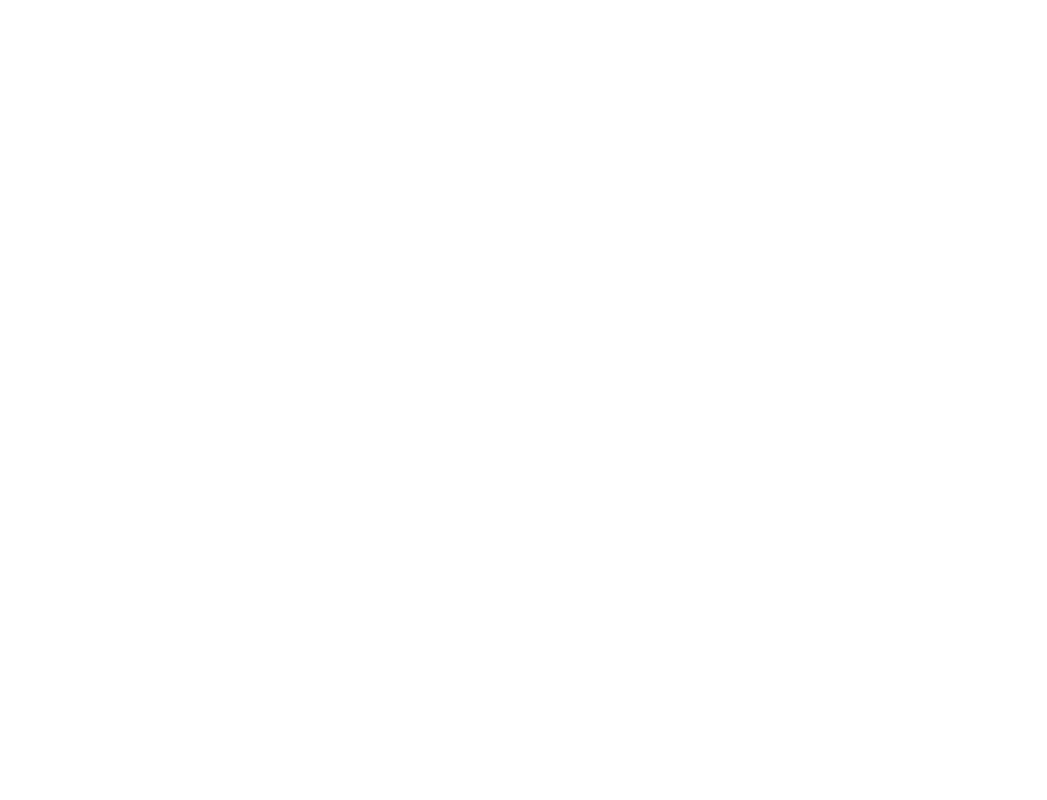
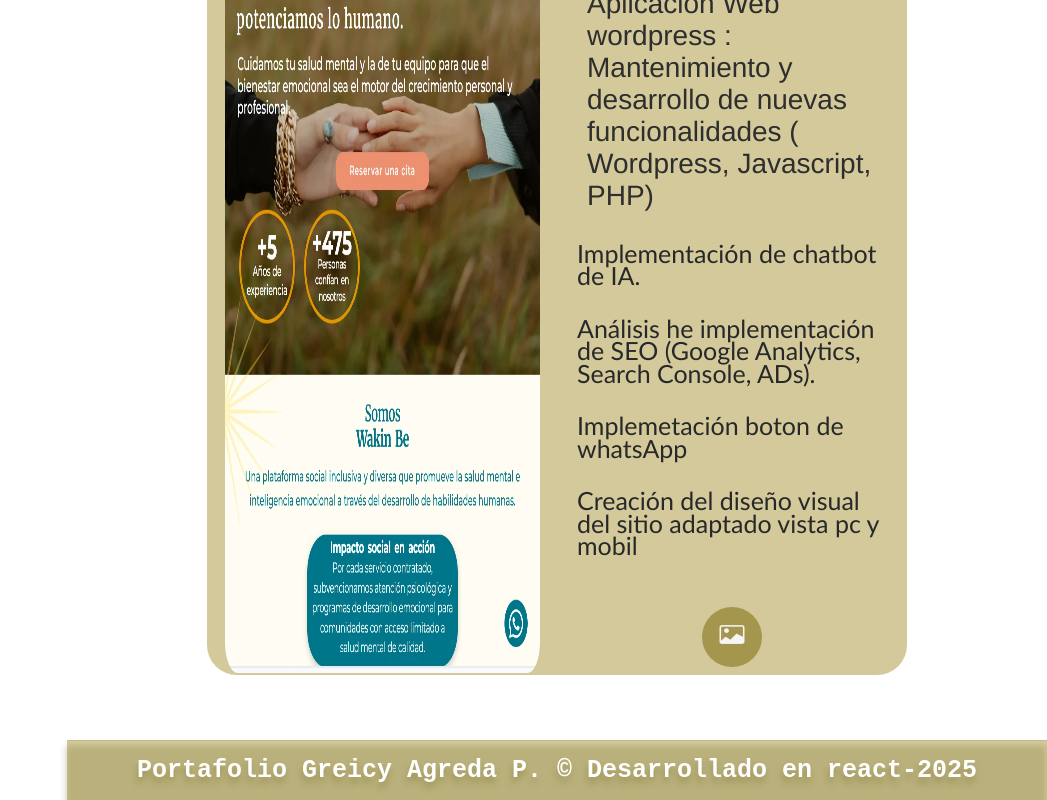
Before and after one commit to greis093/portafolio-cv, a React (Vite) app: page /portafolio in a window 1280 px wide. Shown: the part 2421-3221 px from the top of the page, without its empty margins (233-1280 px from the left). Before the commit the page ends 2366 px from the top, so only its background shows below. Built offline with nearby package versions, Linux system fonts and the light colour scheme; a web font is replaced by a local one.

Commit message:
actualizar wakinbe

```diff
--- a/src/components/contacto/Datos_portafolio.jsx
+++ b/src/components/contacto/Datos_portafolio.jsx
@@ -74,6 +74,27 @@ const Datos_portafolio = () => {
             </div>
       </div>
 
+      <div className="portafolio__values">
+            <div className="portafolio__values__foto">
+              <img src="/imgs/wakinbe.webp" alt="foto" className='portafolio__img'/>
+            </div>
+            <div className="portafolio__values__text">
+               <h3 className="portafolio__values__text__h3">Proyecto Wakinbe</h3>
+                <p className="portafolio__values__text__sub">Aplicación Web wordpress : Mantenimiento y desarrollo de nuevas funcionalidades ( Wordpress, Javascript, PHP)</p>
+                <ul className="portafolio__values__text__lista">
+                <li>Implementación de chatbot de IA.</li>
+                <li>Análisis he implementación de SEO (Google Analytics, Search Console, ADs).</li>
+                <li>Implemetación boton de whatsApp</li>
+                <li>Creación del diseño visual del sitio adaptado vista pc y mobil</li>
+                </ul>
+                   {/* Social links*/}
+              <div className="social-links-portafolio">
+                <a href="https://drive.google.com/drive/folders/1RupqWJgTMseeWFptBoNfvTPccA86z6sb?usp=drive_link" aria-label="github">
+                  <i className="bi bi-card-image"></i>
+                </a>
+              </div>
+            </div>
+        </div>
   </div>
   )
 }
```
Also changed, not shown: public/imgs/wakinbe.webp (added).
